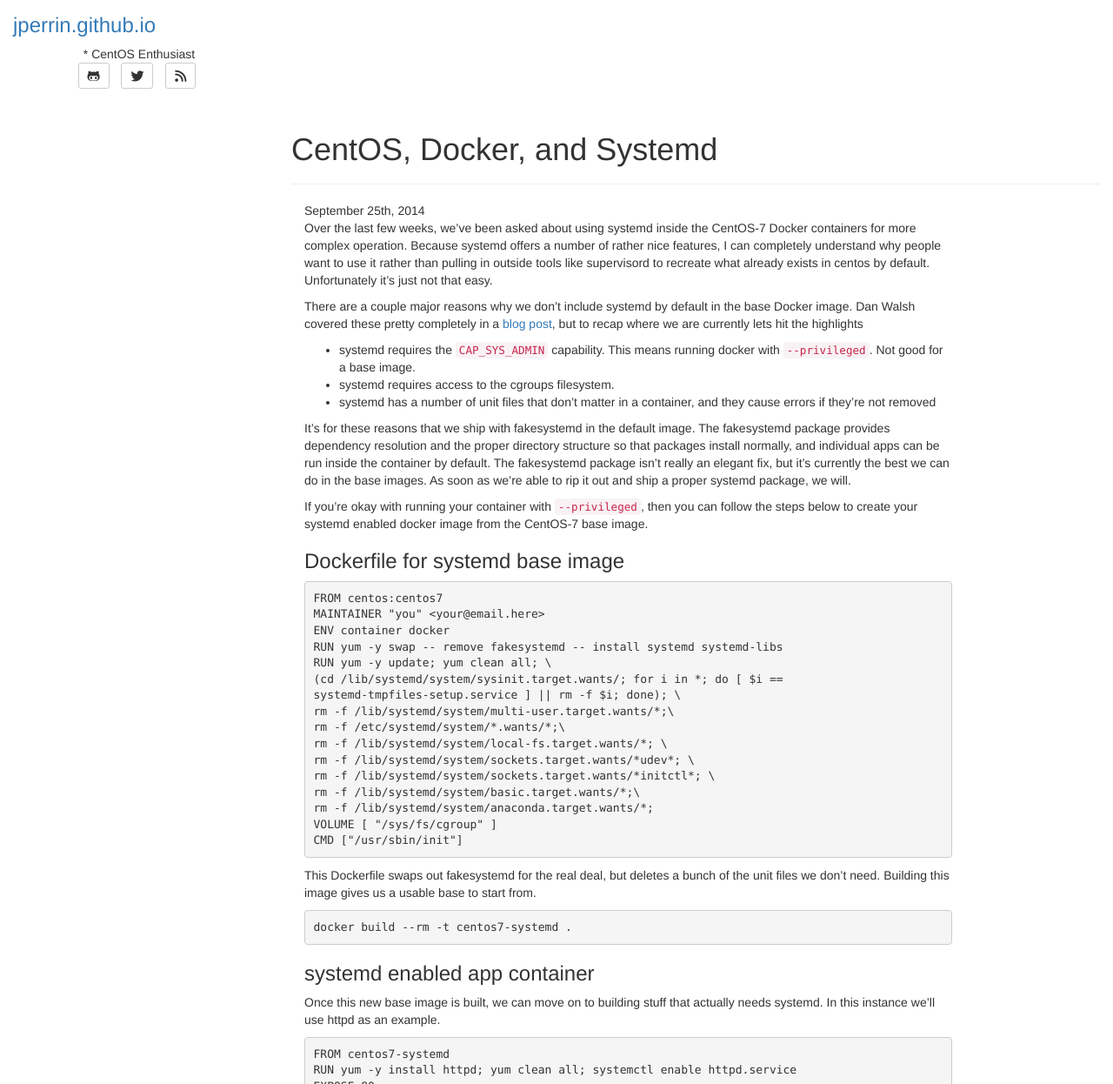
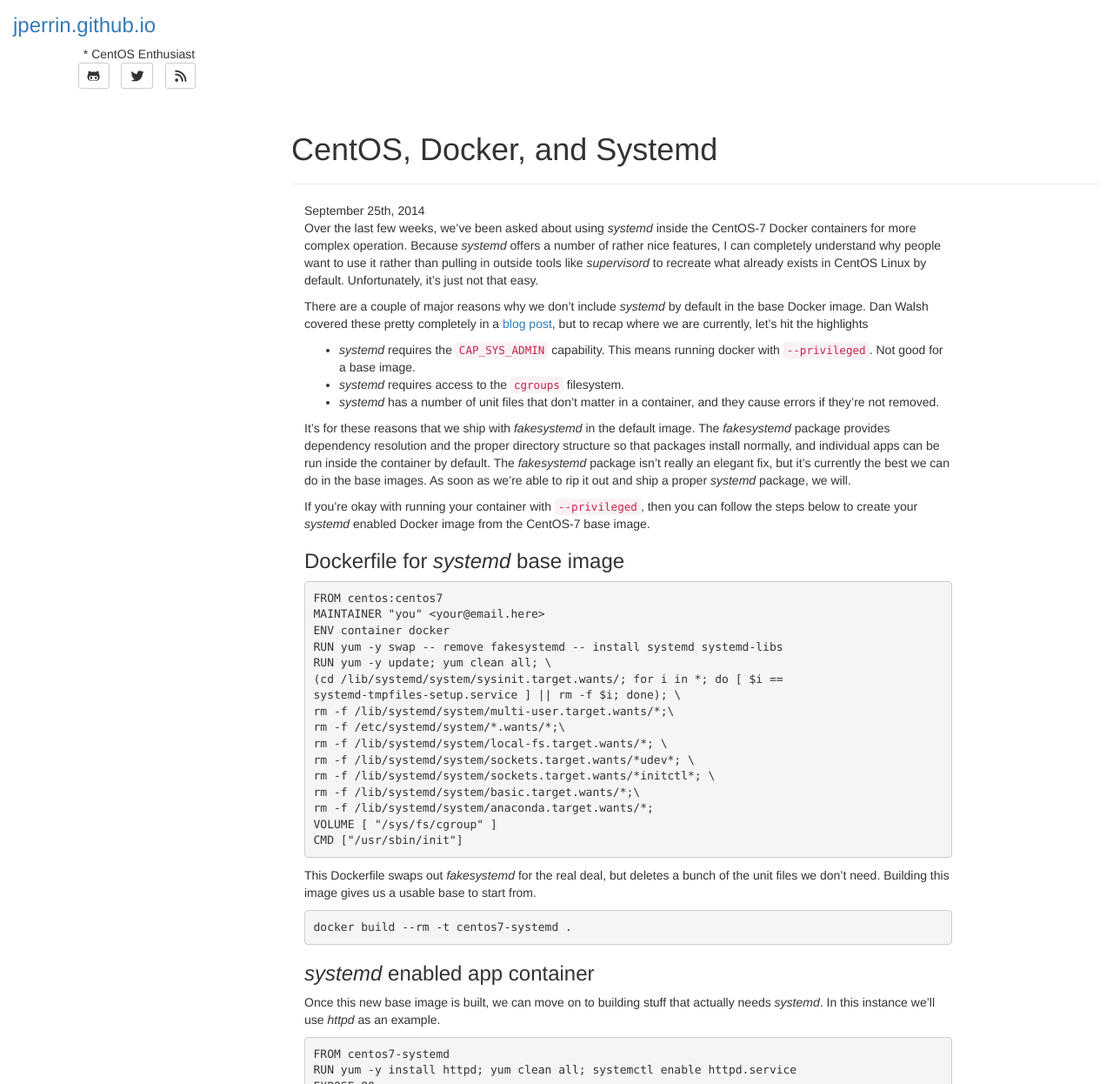
Before and after one commit to quaid/jperrin.github.io, a Jekyll site: the page built from _posts/2014-09-25-centos-docker-and-systemd.md, in a window 1280 px wide and 1400 px high, cut to the strip 154-1400 px from the top of the window. Shown: the whole strip at 87% size. Built offline with Jekyll 4.4.1, drawn with Linux system fonts in a browser that asks for light colours; nearby versions of some CDN libraries; library files that are not in the unit come from our copies; some of the changed text lies outside the part shown.

Commit message:
Super small grammar/punctuation fixes, formatting
The syntax/markup fix is focused on having anything that is an application (a binary) have an _italics_ markup so that it appears in a way that is similar to what a heavier markup such as DocBook shows for e.g. <application>. Regardless of the traditional tech writing appearance, it's useful for conversion via e.g. AsciiDoc to have a subset of visual styles tied to a specific subset of technical meaning. Anyway, that's why I get all pedantic with the _italics_. :)

```diff
--- a/_posts/2014-09-25-centos-docker-and-systemd.md
+++ b/_posts/2014-09-25-centos-docker-and-systemd.md
@@ -7,34 +7,34 @@ tags: [CentOS, Docker, systemd]
 ---
 {% include JB/setup %}
 
-Over the last few weeks, we've been asked about using systemd inside the
-CentOS-7 Docker containers for more complex operation. Because systemd offers
+Over the last few weeks, we've been asked about using _systemd_ inside the
+CentOS-7 Docker containers for more complex operation. Because _systemd_ offers
 a number of rather nice features, I can completely understand why people want
-to use it rather than pulling in outside tools like supervisord to recreate
-what already exists in centos by default. Unfortunately it's just not that
+to use it rather than pulling in outside tools like _supervisord_ to recreate
+what already exists in CentOS Linux by default. Unfortunately, it's just not that
 easy.
 
-There are a couple major reasons why we don't include systemd by default in
+There are a couple of major reasons why we don't include _systemd_ by default in
 the base Docker image. Dan Walsh covered these pretty completely in a [blog
 post](http://developerblog.redhat.com/2014/05/05/running-systemd-within-docker-container/),
-but to recap where we are currently lets hit the highlights
+but to recap where we are currently, let's hit the highlights
 
- * systemd requires the `CAP_SYS_ADMIN` capability. This means running docker with `--privileged`. Not good for a base image.
- * systemd requires access to the cgroups filesystem.
- * systemd has a number of unit files that don't matter in a container, and they cause errors if they're not removed
+ * _systemd_ requires the `CAP_SYS_ADMIN` capability. This means running docker with `--privileged`. Not good for a base image.
+ * _systemd_ requires access to the `cgroups` filesystem.
+ * _systemd_ has a number of unit files that don't matter in a container, and they cause errors if they're not removed.
 
-It's for these reasons that we ship with fakesystemd in the default image. The
-fakesystemd package provides dependency resolution and the proper directory
+It's for these reasons that we ship with _fakesystemd_ in the default image. The
+_fakesystemd_ package provides dependency resolution and the proper directory
 structure so that packages install normally, and individual apps can be run
-inside the container by default. The fakesystemd package isn't really an
+inside the container by default. The _fakesystemd_ package isn't really an
 elegant fix, but it's currently the best we can do in the base images. As soon
-as we're able to rip it out and ship a proper systemd package, we will.
+as we're able to rip it out and ship a proper _systemd_ package, we will.
 
 If you're okay with running your container with `--privileged`, then you can
-follow the steps below to create your systemd enabled docker image from the
+follow the steps below to create your _systemd_ enabled Docker image from the
 CentOS-7 base image.
 
-### Dockerfile for systemd base image
+### Dockerfile for _systemd_ base image
 
     FROM centos:centos7
     MAINTAINER "you" <your@email.here>
@@ -53,16 +53,16 @@ CentOS-7 base image.
     VOLUME [ "/sys/fs/cgroup" ]
     CMD ["/usr/sbin/init"]
 
-This Dockerfile swaps out fakesystemd for the real deal, but deletes a bunch
+This Dockerfile swaps out _fakesystemd_ for the real deal, but deletes a bunch
 of the unit files we don't need. Building this image gives us a usable base to
 start from.
 
     docker build --rm -t centos7-systemd .
 
-### systemd enabled app container
+### _systemd_ enabled app container
 
 Once this new base image is built, we can move on to building stuff that
-actually needs systemd. In this instance we'll use httpd as an example.
+actually needs _systemd_. In this instance we'll use _httpd_ as an example.
 
     FROM centos7-systemd
     RUN yum -y install httpd; yum clean all; systemctl enable httpd.service
```
Also changed, not shown: other parts of _posts/2014-09-25-centos-docker-and-systemd.md (+4 -5 lines).
